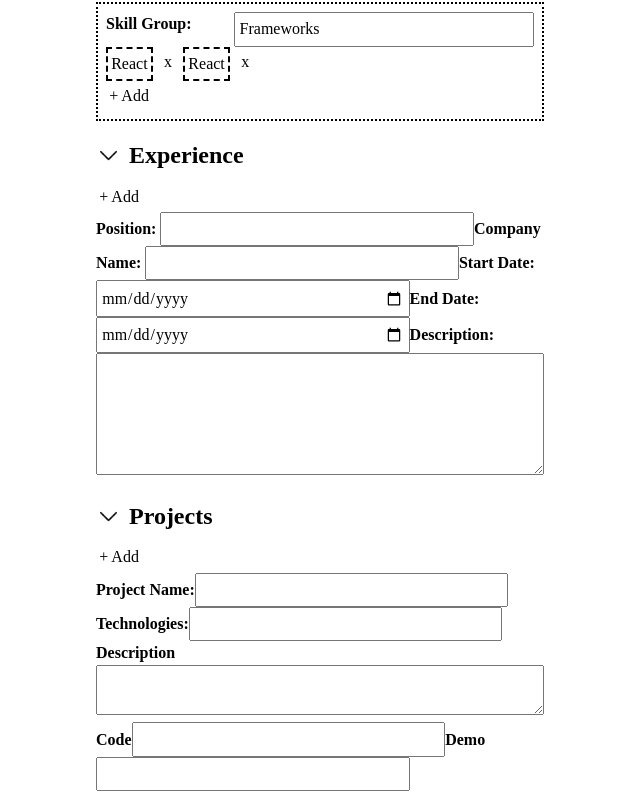
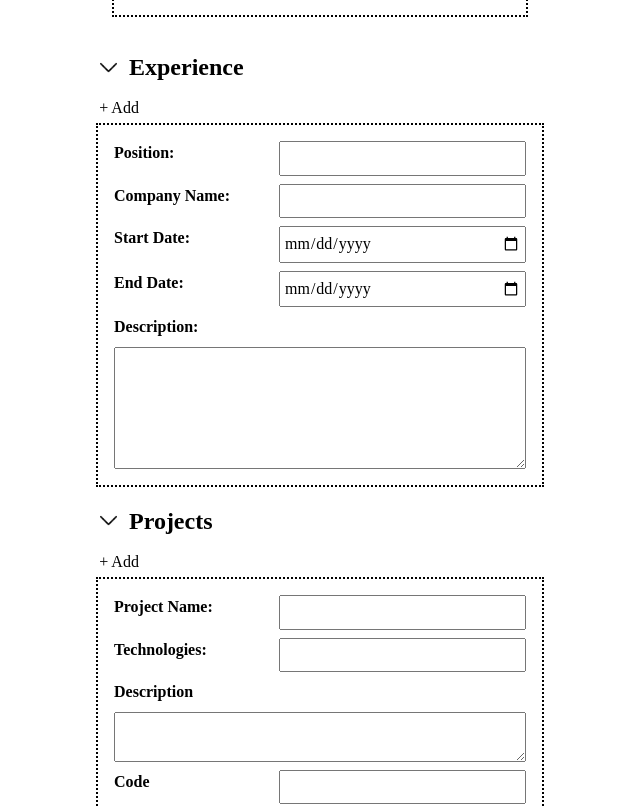
Before and after one commit to verobelo/cv-creator, a React (Vite) app in the folder cv-creator/: page / in a window 1280 px wide. Shown: the part 960-1766 px from the top of the page, without its empty margins (0-640 px from the left). Built offline with nearby package versions, Linux system fonts and the light colour scheme; a web font is replaced by a local one.

Commit message:
Add styles to the Projects

```diff
--- a/cv-creator/src/index.css
+++ b/cv-creator/src/index.css
@@ -34,7 +34,7 @@ footer {
 .cv-container {
   display: grid;
   grid-template-columns: repeat(2, 1fr);
-  grid-template-rows: 0.5fr 2fr 1fr;
+  grid-template-rows: 0.2fr 2fr 1fr;
   grid-template-areas:
     "header header"
     "form preview"
@@ -75,7 +75,7 @@ footer {
   justify-content: space-between;
 }
 input {
-  width: 70%;
+  width: 60%;
   padding: 0.2rem;
 }
 
@@ -122,3 +122,43 @@ button:hover {
   border: 2px dashed black;
   padding: 0.2rem;
 }
+
+.experience__item label:not(:last-child) {
+  display: flex;
+  justify-content: space-between;
+}
+
+.experience__item label:last-child {
+  display: flex;
+  flex-direction: column;
+  gap: 0.5rem;
+}
+
+.experience__item {
+  display: flex;
+  flex-direction: column;
+  gap: 0.5rem;
+  border: 2px dotted black;
+}
+
+.form {
+  padding: 1rem;
+}
+
+.project {
+  display: flex;
+  flex-direction: column;
+  gap: 0.5rem;
+  border: 2px dotted black;
+}
+
+.project label:not(:nth-child(3)) {
+  display: flex;
+  justify-content: space-between;
+}
+
+.project label:nth-child(3) {
+  display: flex;
+  flex-direction: column;
+  gap: 0.5rem;
+}
```
